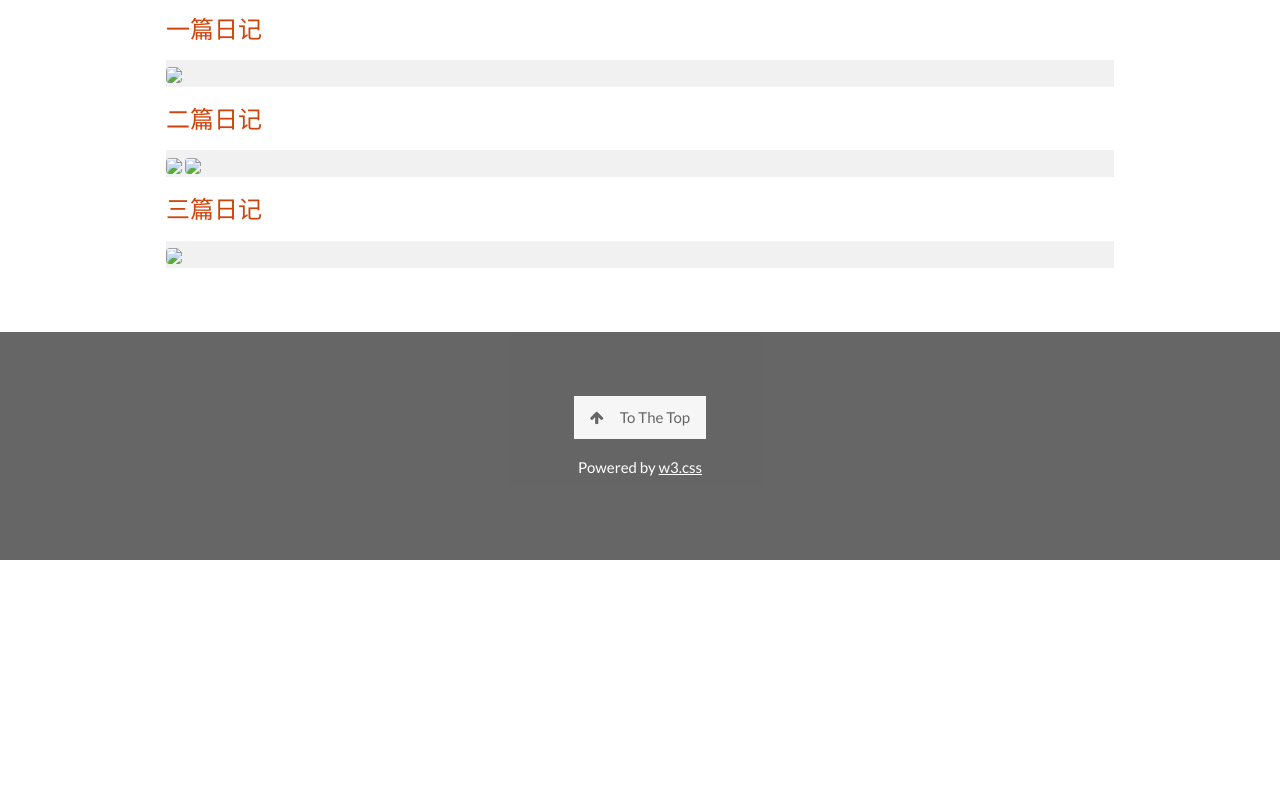
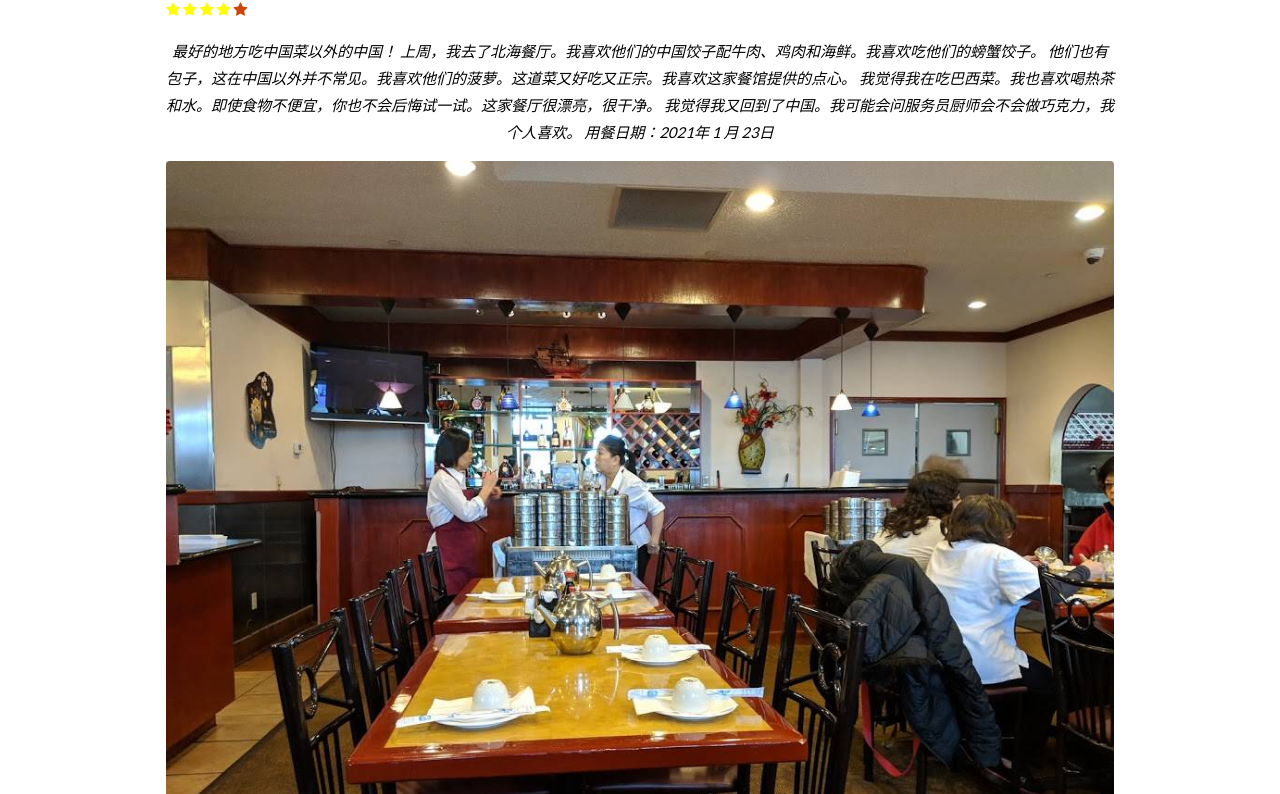
Before and after one commit to Jorgii-code/chiportfolio, a plain HTML site: page chinese-food-review.html in a window 1280 px wide. Shown: the part 531-1325 px from the top of the page. Before the commit the page ends 1091 px from the top, so only its background shows below. Drawn offline with nearby package versions, Linux system fonts and the light colour scheme.

Commit message:
Second Commit

```diff
--- a/chinese-food-review.html
+++ b/chinese-food-review.html
@@ -10,6 +10,7 @@
     rel="stylesheet"
     href="https://cdnjs.cloudflare.com/ajax/libs/font-awesome/4.7.0/css/font-awesome.min.css"
   />
+  <link rel="stylesheet" href="https://cdnjs.cloudflare.com/ajax/libs/font-awesome/4.7.0/css/font-awesome.min.css">
   <style>
     body,
     h1,
@@ -90,6 +91,9 @@
         background-attachment: scroll;
         min-height: 400px;
       }
+    }
+    .checked {
+    color: yellow;
     }
   </style>
   <body>
@@ -180,19 +184,32 @@
     </div>
 
     <!-- Container (Hardest Character Section) -->
-    <div class="w3-content w3-container w3-padding-64"><h2 class="w3-center w3-text-yellow">三篇日记</h2>
-      <h3 class="w3-align-left w3-text-black-bold">一篇日记</h3>
+    <div class="w3-content w3-container w3-padding-64"><h3 class="w3-center w3-text-yellow">北海餐厅</h3>
+       <span class="fa fa-star checked"></span>
+       <span class="fa fa-star checked"></span>
+       <span class="fa fa-star checked"></span>
+       <span class="fa fa-star checked"></span>
+       <span class="fa fa-star"></span>
+      <p class="w3-center w3-text-black">
+        <em
+          >最好的地方吃中国菜以外的中国！
+          上周，我去了北海餐厅。我喜欢他们的中国饺子配牛肉、鸡肉和海鲜。我喜欢吃他们的螃蟹饺子。
+          他们也有包子，这在中国以外并不常见。我喜欢他们的菠萝。这道菜又好吃又正宗。我喜欢这家餐馆提供的点心。
+          我觉得我在吃巴西菜。我也喜欢喝热茶和水。即使食物不便宜，你也不会后悔试一试。这家餐厅很漂亮，很干净。
+          我觉得我又回到了中国。我可能会问服务员厨师会不会做巧克力，我个人喜欢。
+          用餐日期：2021年 1 月 23日
+        </em>
+      </p>
       <div class="w3-light-grey">
-        <img src="images/一篇日记.jpg" class="w3-image w3-round" style="width: 200%" />
+        <img src="images/mandarinkitchen1.jpg" class="w3-image w3-round" style="width: 200%" />
       </div>
-      <h3 class="w3-align-left w3-text-black-bold">二篇日记</h3>
+      <br>
       <div class="w3-light-grey">
-        <img src="images/二篇日记1.jpg" class="w3-image w3-round" style="width: 200%" />
-        <img src="images/二篇日记2.jpg" class="w3-image w3-round" style="width: 200%" />
+        <img src="images/mandarinkitchen2.jpg" class="w3-image w3-round" style="width: 200%" />
       </div>
-      <h3 class="w3-align-left w3-text-black-bold">三篇日记</h3>
+      <br>
       <div class="w3-light-grey">
-        <img src="images/三篇日记.jpg" class="w3-image w3-round" style="width: 200%" />
+        <img src="images/mandarinkitchen3.jpg" class="w3-image w3-round" style="width: 200%" />
       </div>
     </div>
 
```
Also changed, not shown: travel-weather-advisory.html (+42 -7 lines), 北京大学-walking-tour.html (+7 -10 lines), 北京的自行车-storyboard.html (+2 -3 lines), images/1.jpg (added), images/2.jpg (added), images/Barcelona 城市.jpg (added), images/Barcelona.jpg (added), images/Taipei 城市.jpg (added), images/Taipei.jpg (added), images/Toronto 城市.jpg (added), images/mandarinkitchen1.jfif (added), images/mandarinkitchen1.jpg (added), images/mandarinkitchen2.jfif (added), images/mandarinkitchen2.jpg (added), 3 more files.
